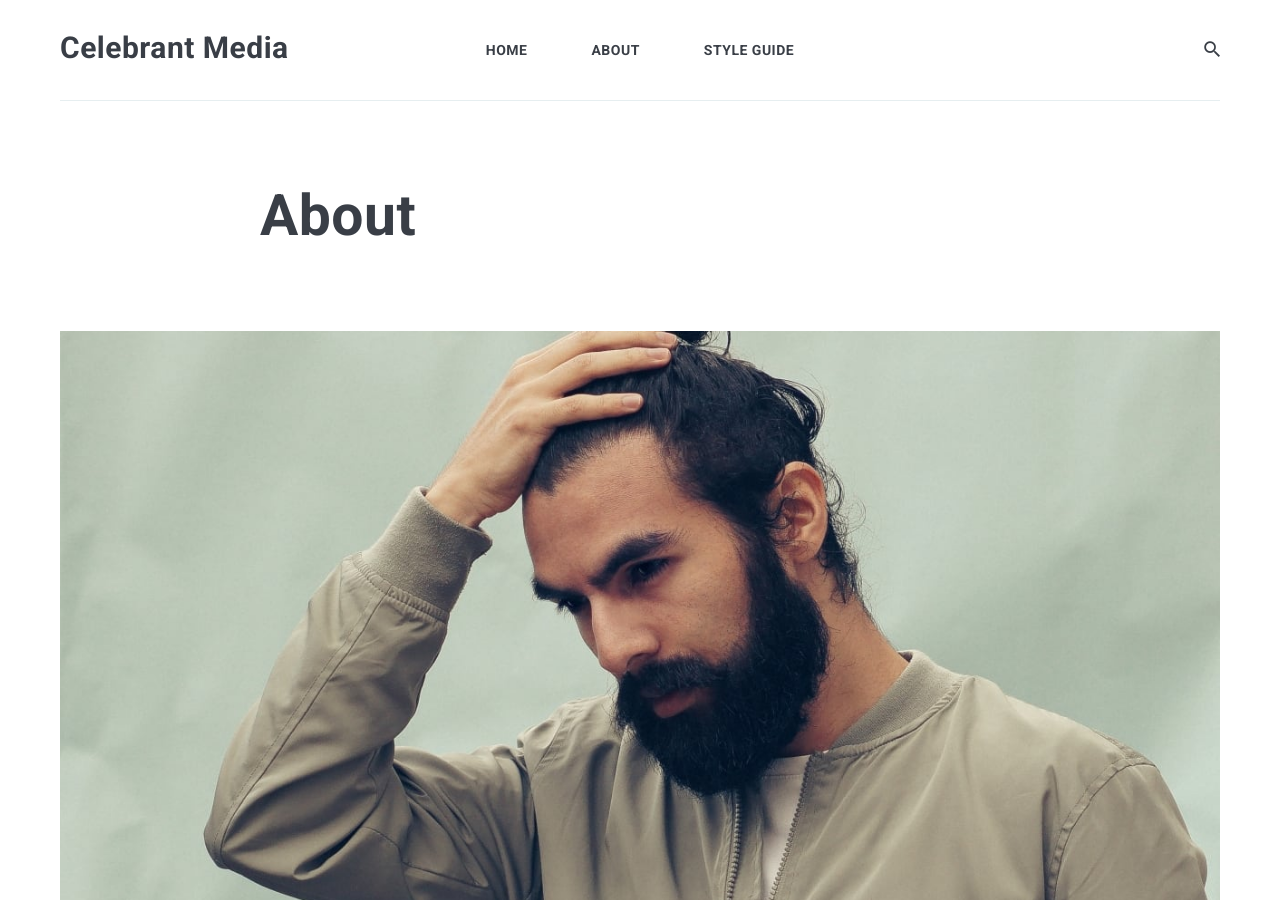
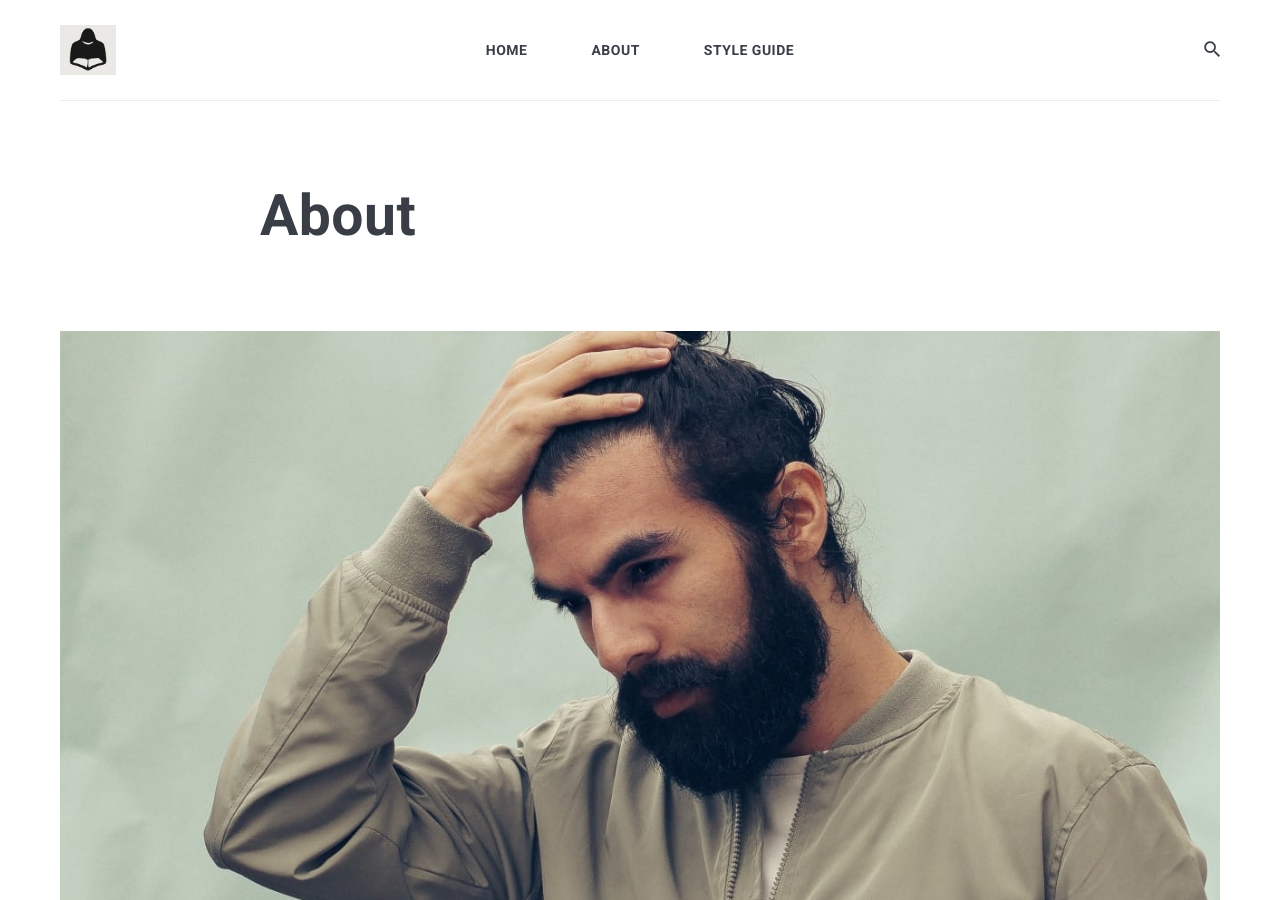
Before and after one commit to paravsingla/celebrant, a Jekyll site: the page built from _pages/about.md, in a window 1280 px wide and 900 px high. Built offline with Jekyll 4.4.1, drawn with Linux system fonts in a browser that asks for light colours; nearby versions of some CDN libraries.

Commit message:
Add logo

```diff
--- a/_data/settings.yml
+++ b/_data/settings.yml
@@ -1,7 +1,7 @@
 #-------------------------------
 # General Site Settings
 title: Celebrant Media
-#logo: logo.svg # You can add own logo.
+logo: celebrant.png # You can add own logo.
 description: Digital media for real brands.
 
 
```
Also changed, not shown: images/celebrant.png (added).
